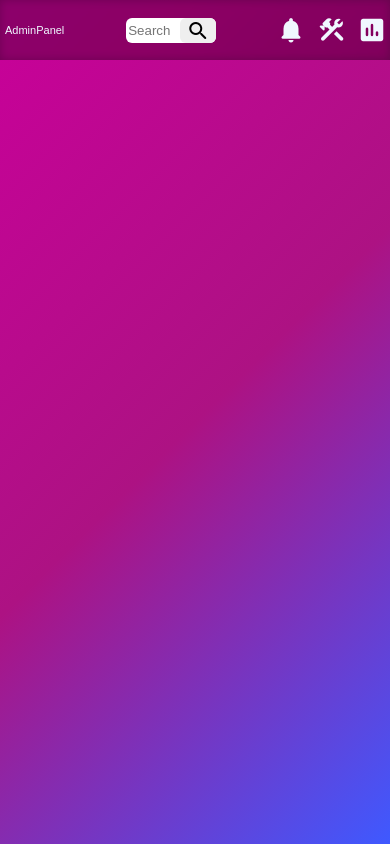
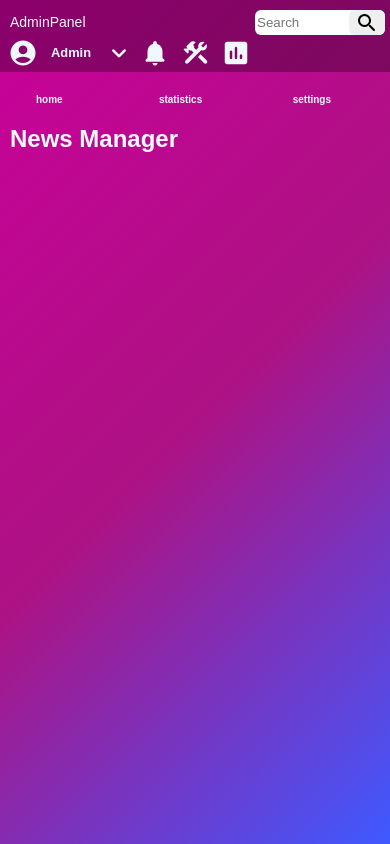
Before and after one commit to YoussefNour/PHPAdminBoard, a plain HTML site: page index.html in a window 390 px wide. Drawn offline with Linux system fonts and the light colour scheme; a web font is replaced by a local one.

Commit message:
Side Nav and responsive features

```diff
--- a/CSS/DashBoard.css
+++ b/CSS/DashBoard.css
@@ -14,14 +14,18 @@ body{
 }
 
 nav{
-    height: 60px;
-    background-color: rgba(0,0,0,0.45);
+    height: fit-content;
+    background-color: rgba(0,0,0,0.3);
     align-items: center;
     display: flex;
+    flex-wrap: wrap;
     flex-direction: row;
     justify-content: space-between;
     padding: 0px 20px 0px 20px;
-    backdrop-filter: contrast(130%) brightness(120%) blur(5px);
+}
+
+.navcontrols{
+    max-width: 350px;
 }
 
 input[type="search"]{
@@ -56,18 +60,86 @@ i.navicon{
     color: aliceblue;
 }
 
-@media only screen and (max-width:500px){
+h4{
+    color: aliceblue;
+    width: 200px;
+    text-align: center;
+    padding: 10px;
+    margin: 0px 0 0 -25px;
+    font-size: 18px;
+    border-radius: 15px;
+}
+
+h4:hover{
+    background-color:rgba(0,0,0,0.3);
+    animation: infinite;
+}
+.sidenav{
+    margin: 3% 0 0 -1%;
+    display: flex;
+    flex-direction: column;
+}
+
+.maincontainer{
+    display: flex;
+    flex-direction: row;
+}
+
+.userdiv{
+    display: flex;
+    flex-direction: row;
+    width: fit-content;
+    height: fit-content;
+}
+.userdiv:hover{
+    background-color:rgba(0,0,0,0.3);
+    animation: infinite;
+    border-radius:15px
+}
+
+@media only screen and (max-width:600px){
     input[type="search"]{
-        width: 90px;
+        width: 130px;
     }
     label.navlabel{
-        font-size: 11px;
+        font-size: 14px;
         margin: 5px;
     }
     nav{
-        padding: 0px;
+        padding: 9px 5px 0 5px;
     }
     i.navicon{
         font-size:30px;
     }
+    .userdiv{
+        font-size: 11px;
+    }
+    h4{
+        font-size:10px;
+    }
+    .sidenav{
+        display: flex;
+        flex-direction: row;
+    }
+    .maincontainer{
+        display: flex;
+        flex-direction: column;
+    }
 }
+
+.hdiv{
+    display: flex;
+    flex-direction: row;
+ }
+
+.vdiv{
+    display: flex;
+    flex-direction: column;
+}
+
+h2,h3{
+    color:aliceblue;
+    text-align: center;
+    margin:0px;
+    padding:10px;
+}
--- a/index.html
+++ b/index.html
@@ -16,12 +16,34 @@
             <input type="search" placeholder="Search">
             <input type="submit" class="search material-icons-round" value="search">
         </form>
-        <div>
-            <i class="material-icons-round navicon">notifications</i>
-            <i class="material-icons-round navicon">construction</i>
-            <i class="material-icons-round navicon">assessment</i>
+        <div class="hdiv navcontrols">
+            <div class="userdiv">
+                <i class="material-icons-round navicon">account_circle</i>
+                <h3>Admin</h3>
+                <i class="material-icons-round navicon">keyboard_arrow_down</i>
+            </div>
+            <div>
+                <i class="material-icons-round navicon">notifications</i>
+                <i class="material-icons-round navicon">construction</i>
+                <i class="material-icons-round navicon">assessment</i>
+            </div>
         </div>
     </nav>
-
+    <div class="maincontainer">
+        <div class="sidenav">
+            <h4>
+                home
+            </h4>
+            <h4>
+                statistics
+            </h4>
+            <h4>
+                settings
+            </h4>
+        </div>
+        <div class="hdiv">
+            <h2>News Manager</h2>
+        </div>
+    </div>
 </body>
 </html>
```
